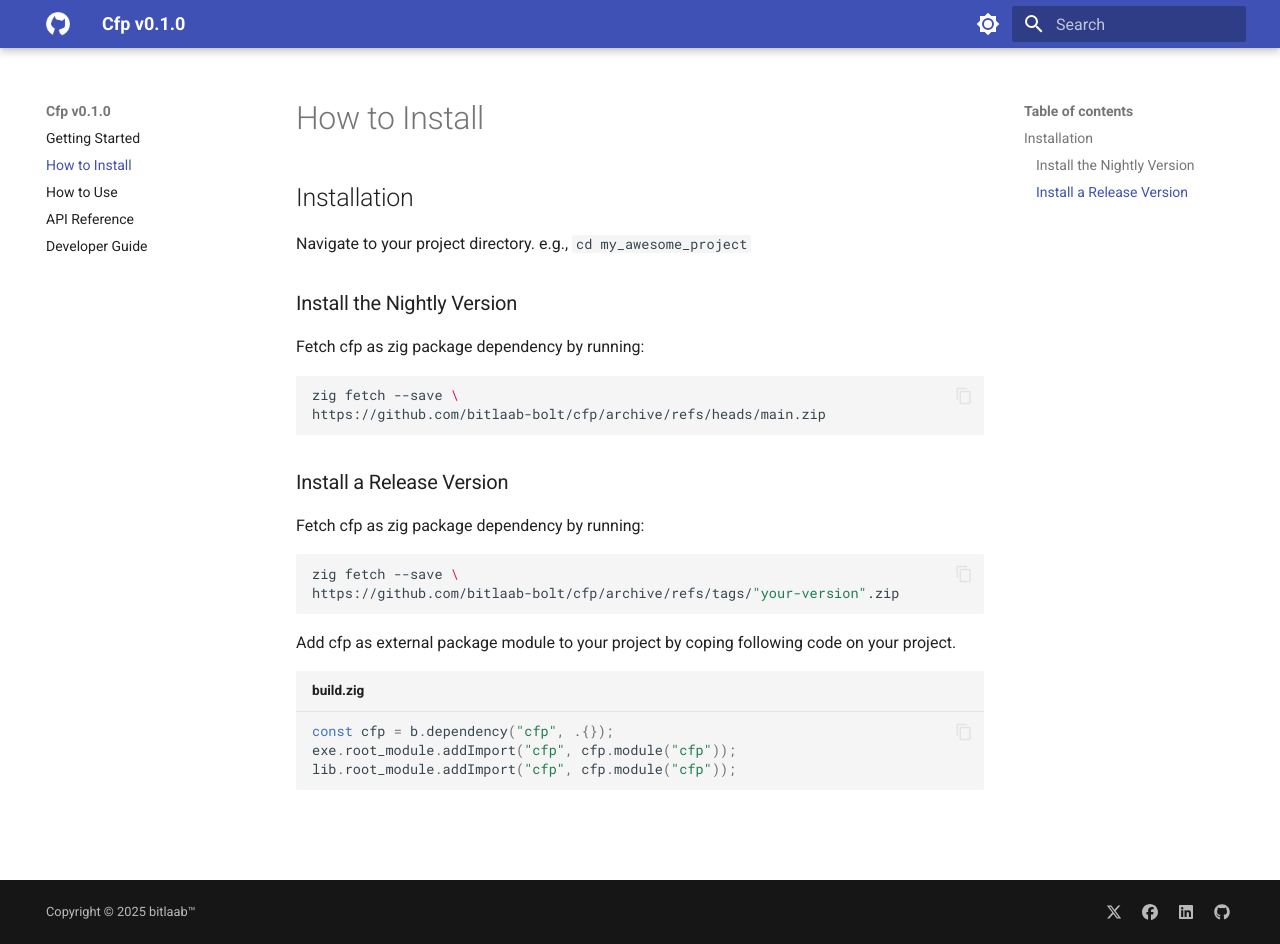
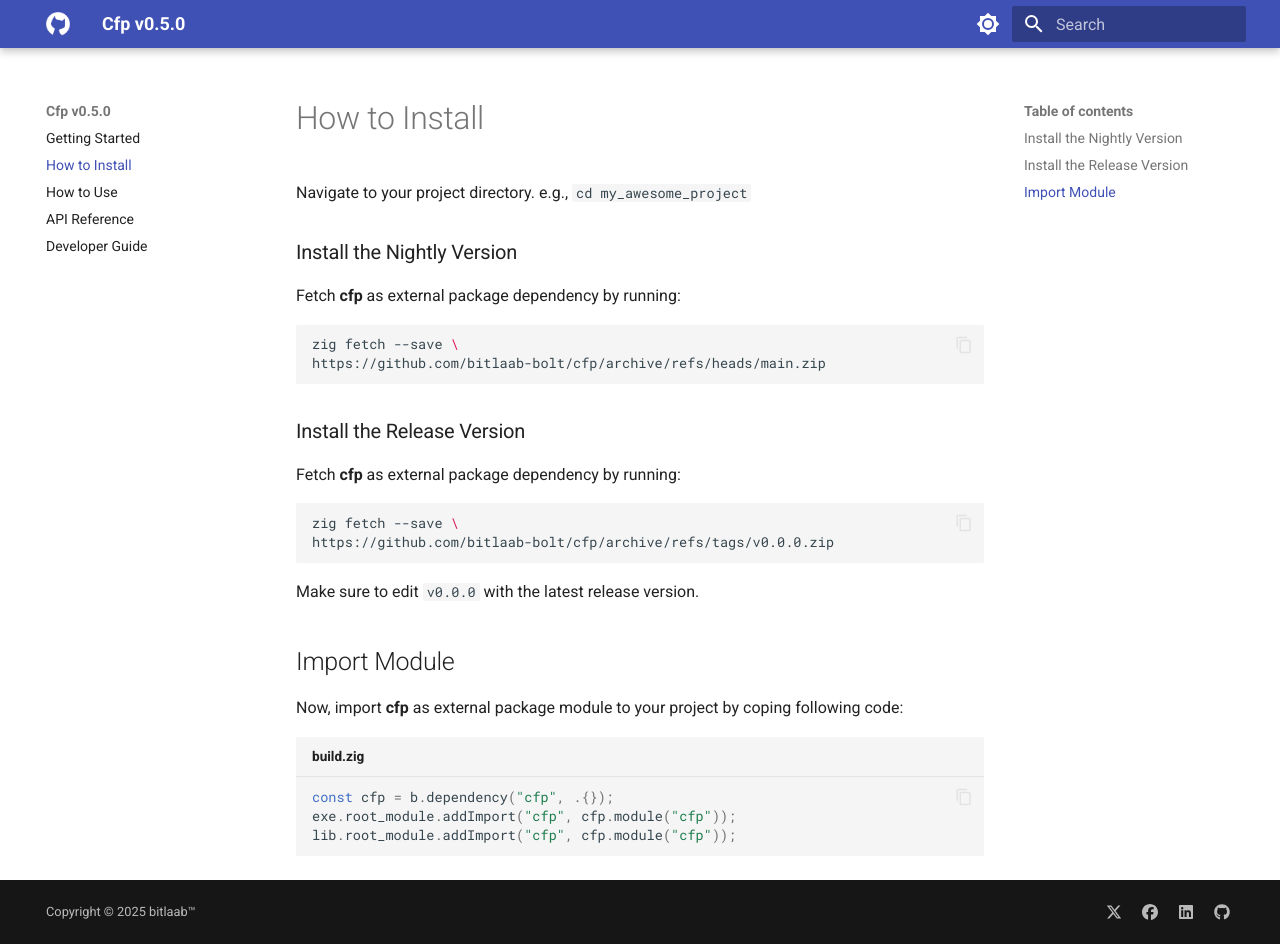
Before and after one commit to bitlaab-bolt/cfp, an MkDocs documentation site: the page built from docs/installation.md, in a window 1280 px wide and 944 px high. Built offline with MkDocs 1.6.1 and Material for MkDocs 9.7.7, drawn with Linux system fonts in a browser that asks for light colours.

Commit message:
A casual code revision

````diff
--- a/docs/installation.md
+++ b/docs/installation.md
@@ -1,28 +1,30 @@
 # How to Install
-
-## Installation
 
 Navigate to your project directory. e.g., `cd my_awesome_project`
 
 ### Install the Nightly Version
 
-Fetch cfp as zig package dependency by running:
+Fetch **cfp** as external package dependency by running:
 
 ```sh
 zig fetch --save \
 https://github.com/bitlaab-bolt/cfp/archive/refs/heads/main.zip
 ```
 
-### Install a Release Version
+### Install the Release Version
 
-Fetch cfp as zig package dependency by running:
+Fetch **cfp** as external package dependency by running:
 
 ```sh
 zig fetch --save \
-https://github.com/bitlaab-bolt/cfp/archive/refs/tags/"your-version".zip
+https://github.com/bitlaab-bolt/cfp/archive/refs/tags/v0.0.0.zip
 ```
 
-Add cfp as external package module to your project by coping following code on your project.
+Make sure to edit `v0.0.0` with the latest release version.
+
+## Import Module
+
+Now, import **cfp** as external package module to your project by coping following code:
 
 ```zig title="build.zig"
 const cfp = b.dependency("cfp", .{});
--- a/mkdocs.yml
+++ b/mkdocs.yml
@@ -1,4 +1,4 @@
-site_name: Cfp v0.1.0
+site_name: Cfp v0.5.0
 site_url: http://127.0.0.1/
 nav:
   - Getting Started: index.md
````
Also changed, not shown: CHANGELOG.md (+20 -3 lines), README.md (+2 -2 lines), TODO.md (+1 -1 lines), app.conf (added, +25 -0 lines), docs/index.md (+1 -1 lines), docs/usage.md (+4 -2 lines), LICENSE.txt, 7 other files.
